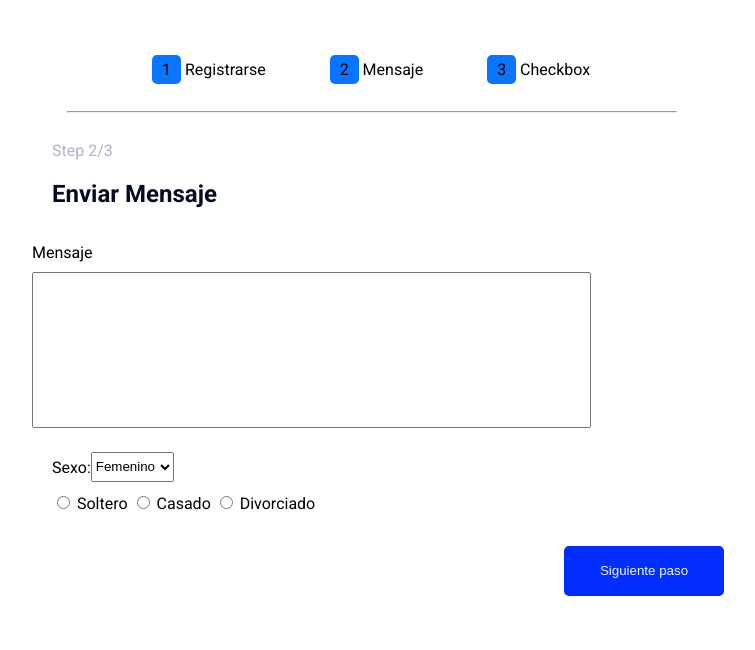
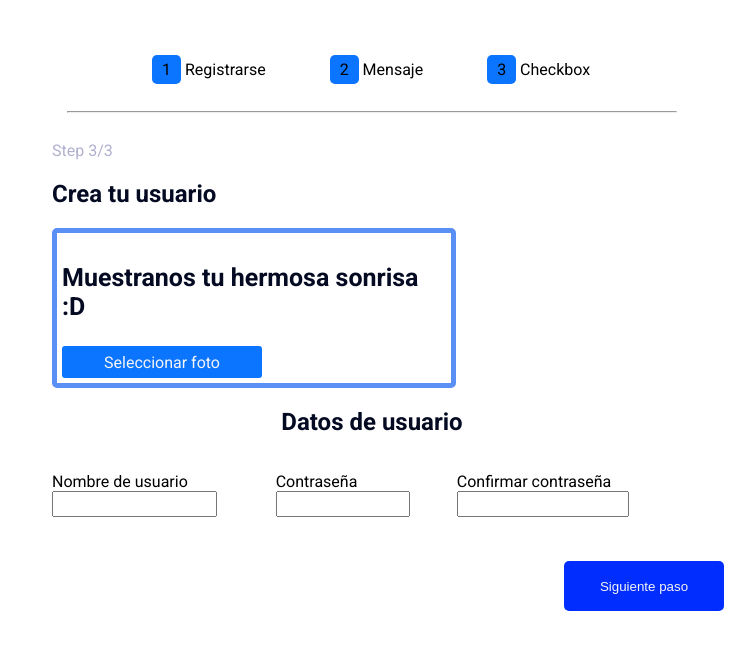
Before and after one commit to JoseArma/FormBase, a website: page index.html in a window 1280 px wide. Shown: the whole page, without its empty margins (268-1023 px from the left). Drawn offline with Linux system fonts and the light colour scheme.

Commit message:
agregando tercer y ultimo paso

```diff
--- a/assets/style.css
+++ b/assets/style.css
@@ -186,14 +186,81 @@ body {
 }
 
 
-/* ASIDE */
+/* TERCER PASO */
 
-.img_aside {
-    grid-column-start: 1;
-    grid-row-start: 1;
+.step_three {
+    position: relative;
+    left: 50%;
+    top: 5%;
+}
+
+.user_title h2 {
+    text-align: center;
+    color: var(--black-color);
+}
+
+.data_user {
+    display: flex;
+}
+
+.data_user input {
+    width: 70%;
+    height: 50%;
+    outline: none;
+}
+
+.profile {
+    border: 5px solid var(--border-color);
+    border-radius: 5px;
+    padding: 5px;
+    width: 60%;
+}
+
+.profile_title {
+    font-size: 25px;
+    font-weight: 800;
+    color: var(--black-color);
+}
+
+.file-select {
+    position: relative;
+    display: inline-block;
+    cursor: pointer;
+}
+
+.file-select::before {
+    background-color: var(--font-color);
+    color: var(--white-color);
+    display: flex;
+    justify-content: center;
+    align-items: center;
+    border-radius: 3px;
+    content: 'Seleccionar foto';
+    position: absolute;
+    left: 0;
+    right: 0;
+    top: 0;
+    bottom: 0;
+}
+
+.file-select input {
+    opacity: 0;
+    width: 200px;
+    height: 32px;
+    display: inline-block;
+    cursor: pointer;
 }
 
 .hiden {
     display: none;
     pointer-events: none;
 }
+
+
+/* ASIDE */
+
+
+/* .img_aside {
+    grid-column-start: 1;
+    grid-row-start: 1;
+} */
--- a/index.html
+++ b/index.html
@@ -58,7 +58,8 @@
                 </form>
             </section>
         </div>
-        <div class="step_two  ">
+        <!-- -----------SEGUNDO PASO -->
+        <div class="step_two hiden ">
             <section class="step_section ">
                 <div class="step_buttons ">
                     <ul>
@@ -80,7 +81,7 @@
                 </div>
             </section>
             <section class="form_section ">
-                <form name="form_data " class="formulario_mensaje">
+                <form name="form_text " class="formulario_mensaje">
                     <p class="mensaje">Mensaje</p> <textarea name="message " class="message_input " id="form_message " cols="30 " rows="10 "></textarea>
                     <div class="orientacion">
                         <p>Sexo:</p>
@@ -109,6 +110,54 @@
             </section>
         </div>
         </div>
+        <!-- --------TERCER PASO -->
+        <div class="step_three  ">
+            <section class="step_section ">
+                <div class="step_buttons ">
+                    <ul>
+                        <li>
+                            <p> <span>1</span> Registrarse</p>
+                        </li>
+                        <li>
+                            <p> <span>2</span> Mensaje</p>
+                        </li>
+                        <li>
+                            <p> <span>3</span> Checkbox</p>
+                        </li>
+                    </ul>
+                </div>
+                <hr>
+                <div class="step_form ">
+                    <span class="pass ">Step 3/3</span>
+                    <h2>Crea tu usuario</h2>
+                </div>
+            </section>
+            <section class="form_section ">
+                <form name="form_user " class="formulario_usario">
+                    <div class="profile">
+                        <p class="profile_title">Muestranos tu hermosa sonrisa :D</p>
+                        <div class="file-select" id="src-file1">
+
+                            <input type="file" class="input_foto" id="form_picture" name="foto" accept="image/png, image/jpeg">
+                        </div>
+                    </div>
+                    <div class="user_title">
+                        <h2>Datos de usuario</h2>
+                    </div>
+                    <div class="data_user">
+                        <p>Nombre de usuario <input type="text" name="usuario" size="15" class="user_input" id="form_profile" required></p>
+                        <p>Contraseña <input type="password" name="contra" size="15" class="user_input" id="form_pass" required></p>
+                        <p>Confirmar contraseña<input type="password" name="contra_confirm" size="15" class="user_input" id="form_pass_confirm" required></p>
+                </form>
+                </div>
+                <br>
+                <div class="button_step">
+                    <button class="second_step " id="form_button ">Siguiente paso</button>
+                </div>
+                </form>
+            </section>
+        </div>
+        </div>
     </main>
 
 </body>
```
